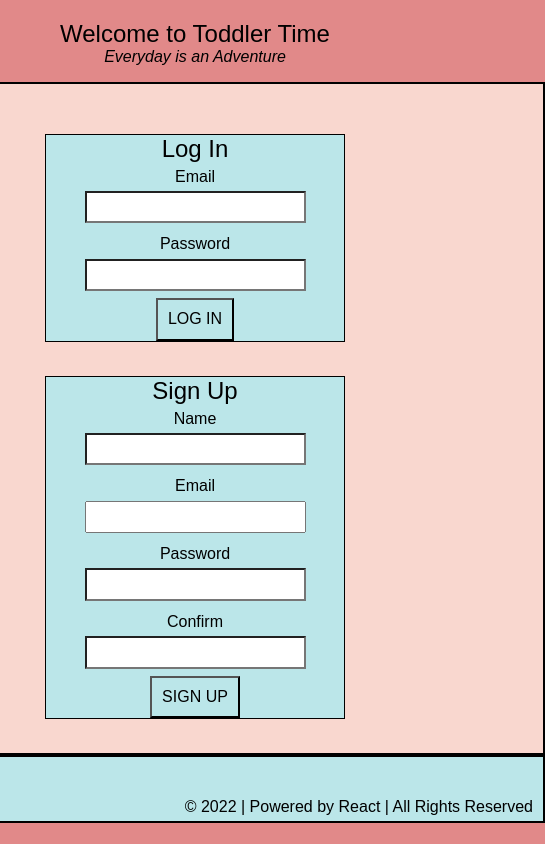
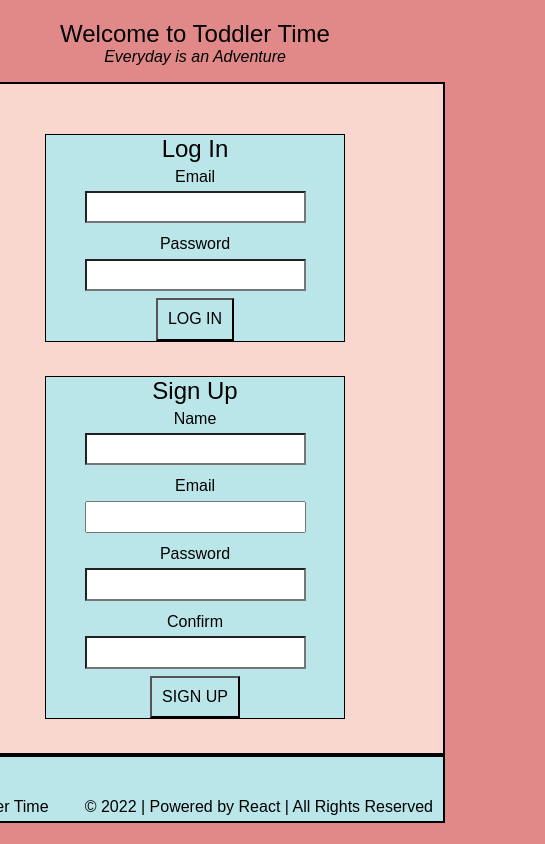
Before and after one commit to smkelly1691/toddlertime, a React (Create React App) app: page /activityPlans in a window 390 px wide. Shown: the whole page, 545 px wide, since content can reach past the window. Built offline with nearby package versions, Linux system fonts and the light colour scheme.

Commit message:
adds styling for smaller screens

```diff
--- a/src/components/ActivityPlanListItem/ActivityPlanListItem.jsx
+++ b/src/components/ActivityPlanListItem/ActivityPlanListItem.jsx
@@ -1,5 +1,4 @@
 import './ActivityPlanListItem.css';
-import { format } from 'date-fns'
 
 export default function ActivityPlanListItem({ activityPlan }) {
 
--- a/src/pages/App/App.css
+++ b/src/pages/App/App.css
@@ -18,6 +18,13 @@
   }
 }
 
+@media only screen and (max-width: 600px){
+
+  main {
+    max-width: 500px;
+  }
+}
+
 @keyframes App-logo-spin {
   from {
     transform: rotate(0deg);
```
